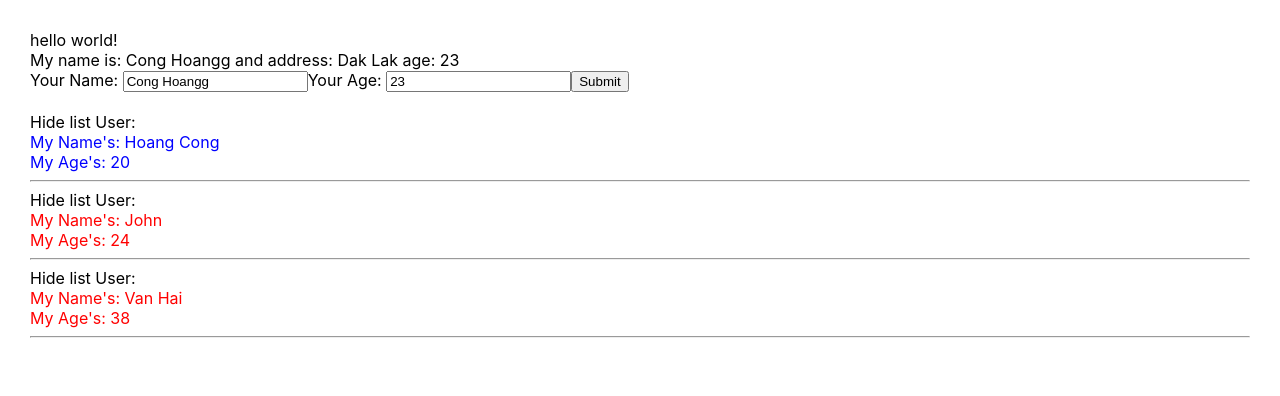
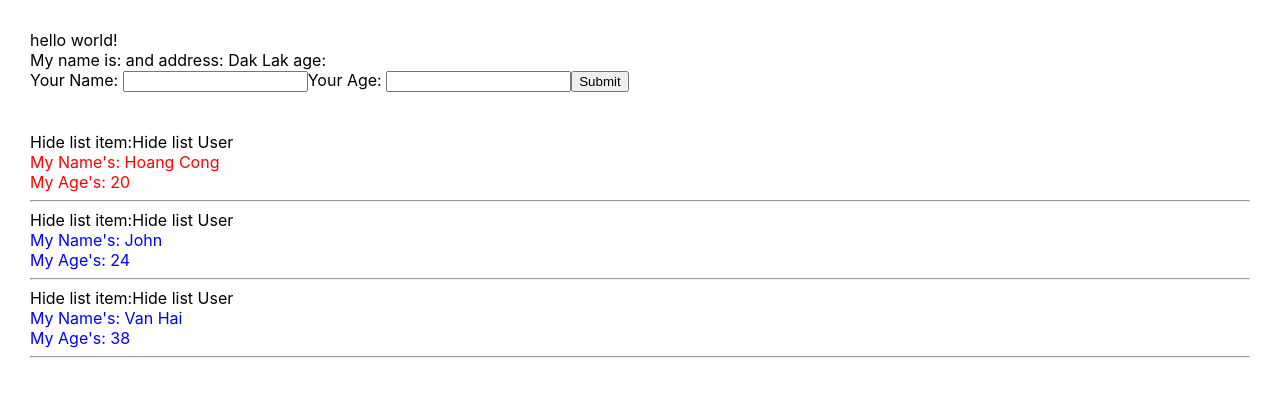
Before and after one commit to 18hcong/React-Test, a React (Create React App) app: page / in a window 1280 px wide. Shown: the top 396 px of the page. Built offline with nearby package versions, Linux system fonts and the light colour scheme.

Commit message:
push code Props

```diff
--- a/src/components/UserInfo.js
+++ b/src/components/AddUserInfor.js
@@ -1,10 +1,10 @@
 import React from "react";
 
-class UserInfo extends React.Component {
+class AddUserInfor extends React.Component {
   state = {
-    name: "Cong Hoangg",
+    name: "",
     address: "Dak Lak",
-    age: 23,
+    age: "",
   };
   handleOnchangeAge = (event) => {
     this.setState({ age: event.target.value });
@@ -17,6 +17,12 @@ class UserInfo extends React.Component {
   handleOnSubmit = (event) => {
     event.preventDefault();
     console.log(this.state);
+
+    this.props.handleAddNewUser({
+      id: Math.floor(Math.random() * 100 + 1) + "-random",
+      name: this.state.name,
+      age: this.state.age,
+    });
   };
   render() {
     return (
@@ -47,4 +53,4 @@ class UserInfo extends React.Component {
   }
 }
 
-export default UserInfo;
+export default AddUserInfor;
--- a/src/components/DisplayInfo.js
+++ b/src/components/DisplayInfo.js
@@ -6,16 +6,18 @@ class DisplayInfo extends React.Component {
   };
 
   handleShowHide = () => {
-    this.setState({ isShowListUser: !this.state.isShowListUser });
+    this.setState({
+      isShowListUser: !this.state.isShowListUser,
+    });
   };
   render() {
     //destructuring array/object
     const { listUsers } = this.props; //object
     // console.log(listUsers);
-    //props =>  VIẾT TẮT properties
+    //props =>  VIET TẮT properties
     return (
       <div>
-        {listUsers.map((item, index) => {
+        {listUsers.map((User, index) => {
           return (
             <div>
               <div>
@@ -24,15 +26,16 @@ class DisplayInfo extends React.Component {
                     this.handleShowHide();
                   }}
                 >
+                  Hide list item:
                   {this.state.isShowListUser === true
-                    ? "Hide list User: "
-                    : "Show list User: "}
+                    ? "Hide list User"
+                    : "Show list User"}
                 </span>
               </div>
               {this.state.isShowListUser && (
-                <div key={item.id} className={+item.age > 23 ? "red" : "blue"}>
-                  <div>My Name's: {item.name} </div>
-                  <div>My Age's: {item.age}</div>
+                <div key={User.id} className={+User.age > 20 ? "blue" : "red"}>
+                  <div>My Name's: {User.name} </div>
+                  <div>My Age's: {User.age}</div>
                   <hr />
                 </div>
               )}
--- a/src/components/MyComponents.js
+++ b/src/components/MyComponents.js
@@ -2,7 +2,7 @@
 // function components
 import React from "react";
 import DisplayInfo from "./DisplayInfo";
-import UserInfo from "./UserInfo";
+import AddUserInfor from "./AddUserInfor";
 
 class MyComponent extends React.Component {
   state = {
@@ -13,13 +13,20 @@ class MyComponent extends React.Component {
     ],
   };
 
+  handleAddNewUser = (userObj) => {
+    console.log(">>>CHECK DATA: ", userObj);
+    this.setState({
+      listUsers: [userObj, ...this.state.listUsers],
+    });
+  };
+
   //JSX
   render() {
     //DRY: don't repeat yourself...
     return (
       <div>
-        <UserInfo />
-        <br />
+        <AddUserInfor handleAddNewUser={this.handleAddNewUser} />
+        <br /> <br />
         <DisplayInfo listUsers={this.state.listUsers} />
       </div>
     );
--- a/src/index.js
+++ b/src/index.js
@@ -1,16 +1,16 @@
-import React from 'react';
-import ReactDOM from 'react-dom/client';
-import App from './App';
-import reportWebVitals from './reportWebVitals';
-import { Provider } from 'react-redux';
-import store from './redux/store';
+import React from "react";
+import ReactDOM from "react-dom/client";
+import App from "./App";
+import reportWebVitals from "./reportWebVitals";
+import { Provider } from "react-redux";
+import store from "./redux/store";
 
-const root = ReactDOM.createRoot(document.getElementById('root'));
+const root = ReactDOM.createRoot(document.getElementById("root"));
 root.render(
   <Provider store={store}>
-    <React.StrictMode>
-      <App />
-    </React.StrictMode>
+    {/* <React.StrictMode> */}
+    <App />
+    {/* </React.StrictMode> */}
   </Provider>
 );
 
```
